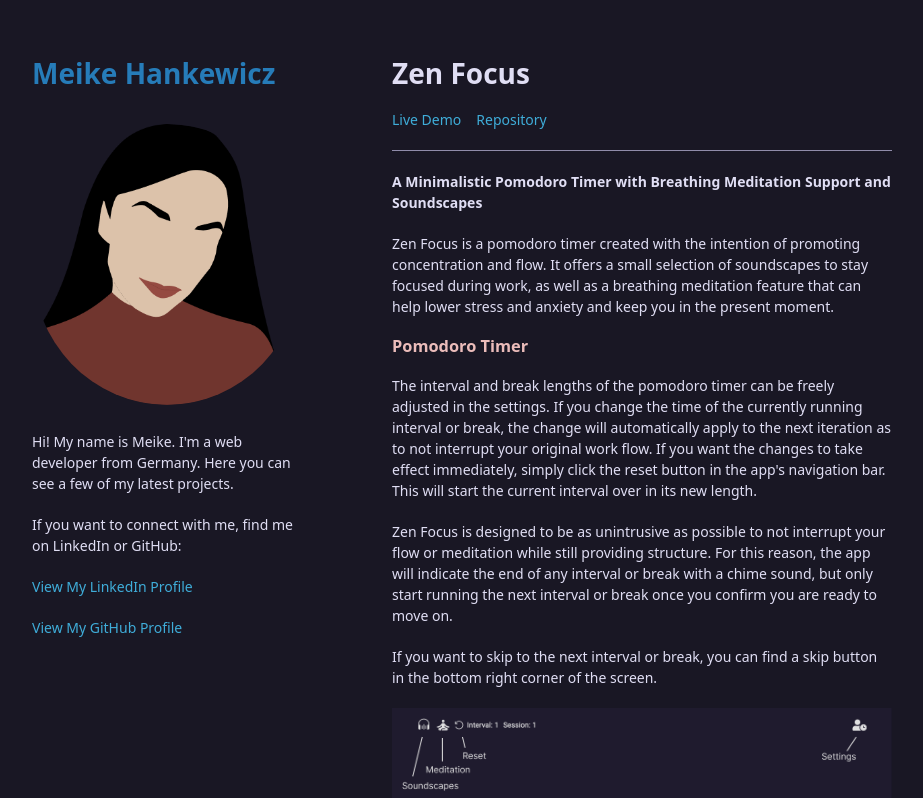
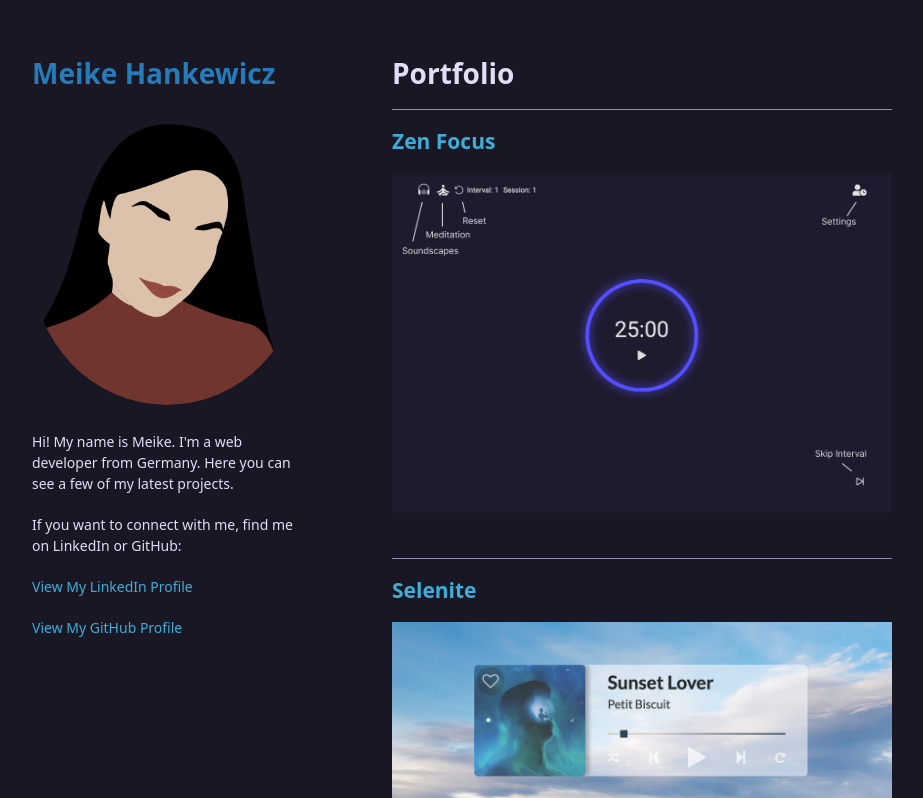
Before and after one commit to mhanki/mhanki.github.io, a React (Create React App) app: page /zen-focus in a window 1280 px wide. Shown: the top 798 px of the page, without its empty margins (178-1101 px from the left). Built offline with nearby package versions, Linux system fonts and the light colour scheme.

Commit message:
Switch to HashRouter

```diff
--- a/src/App.tsx
+++ b/src/App.tsx
@@ -1,4 +1,4 @@
-import { BrowserRouter as Router, Routes, Route } from 'react-router-dom';
+import { HashRouter as Router, Routes, Route } from 'react-router-dom';
 import Header from './Header';
 import Portfolio from './Portfolio';
 import Project from './Project';
@@ -11,7 +11,7 @@ function App() {
       <Router>
         <Routes>
           <Route path="/" element={<Portfolio />} />
-          <Route path="/zen-focus" element={<Project />} />
+          <Route path="/#/zen-focus" element={<Project />} />
         </Routes>
       </Router>
     </div>
--- a/src/Header.tsx
+++ b/src/Header.tsx
@@ -1,5 +1,3 @@
-
-
 function Header () {
   return (
     <header>
```
